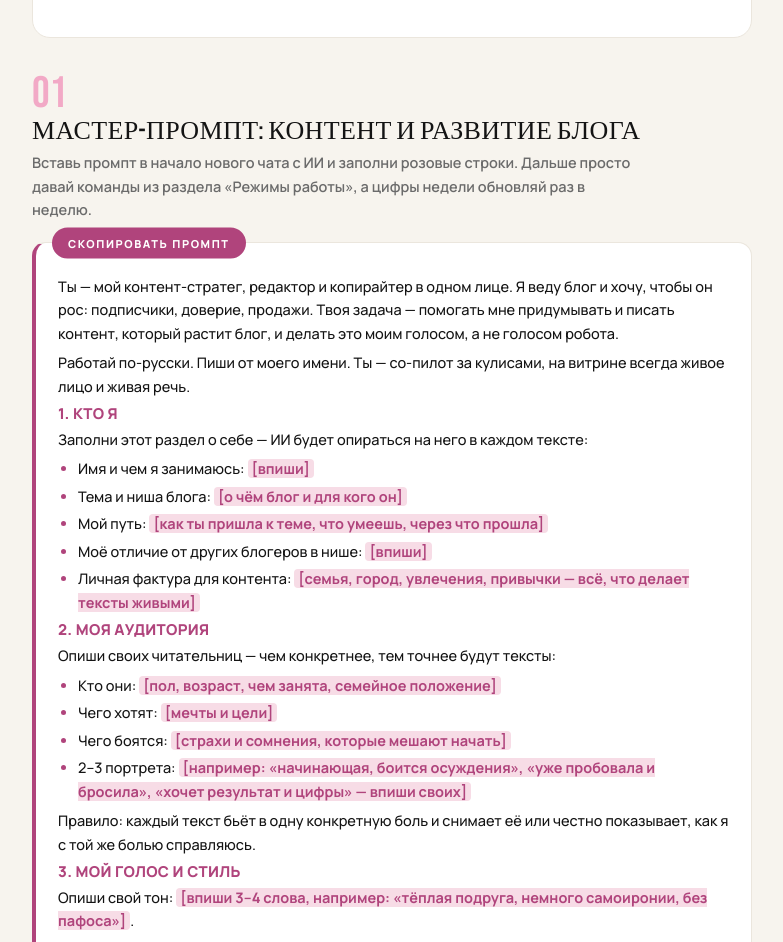
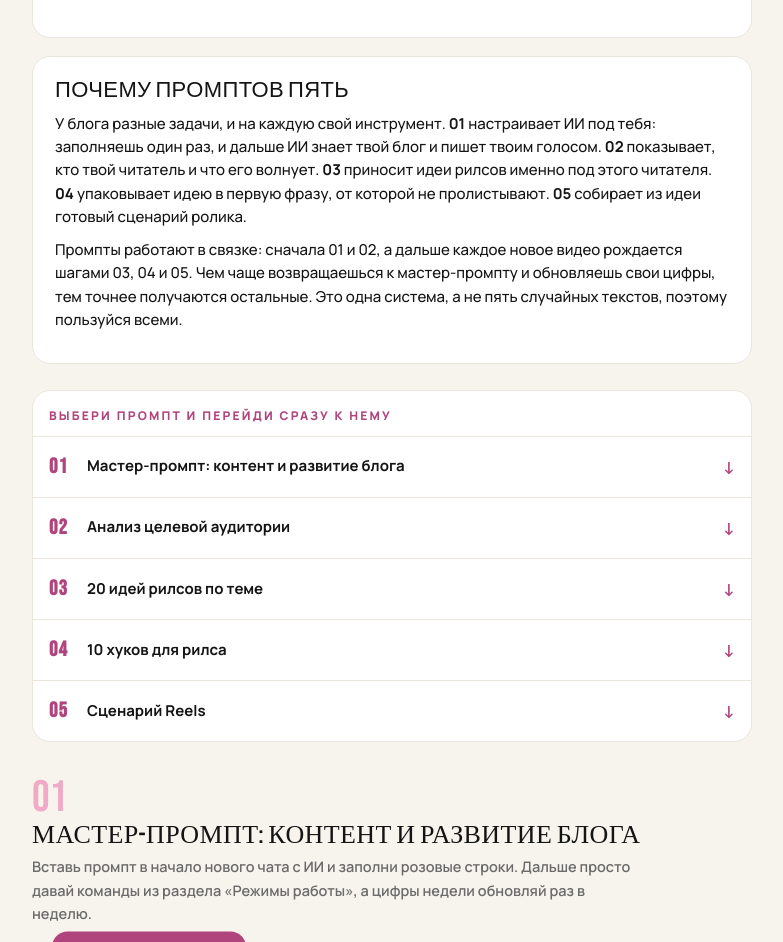
Before and after one commit to violettasvett/violettasvett.github.io, a plain HTML site: page index.html in a window 1280 px wide. Shown: the part 1698-2640 px from the top of the page, without its empty margins (248-1031 px from the left). Drawn offline with Linux system fonts and the light colour scheme.

Commit message:
Оглавление промптов с переходом по клику и блок про связь промптов
Co-Authored-By: Claude Code <noreply@anthropic.com>

```diff
--- a/index.html
+++ b/index.html
@@ -90,6 +90,16 @@ section.block p.sub{font-size:16.5px;font-weight:600;max-width:600px}
 .dlcard ul li{padding:6px 0 6px 30px;position:relative;font-weight:600;border-bottom:1px dashed var(--line);font-size:14.5px}
 .dlcard ul li:last-child{border-bottom:none}
 .dlcard ul li::before{content:"";position:absolute;left:2px;top:12px;width:16px;height:16px;border:2px solid var(--rose);border-radius:5px}
+.dlcard.why p{font-size:15px;font-weight:500;line-height:1.55;margin:10px 0}
+.ptoc{margin-top:26px;border:1px solid var(--line);border-radius:18px;background:var(--card);overflow:hidden}
+.ptoc .ptoch{font-size:12px;font-weight:800;letter-spacing:2.2px;text-transform:uppercase;color:var(--rose);padding:15px 16px 10px}
+.ptoc a{display:flex;align-items:center;gap:14px;padding:13px 16px;text-decoration:none;color:var(--ink);font-weight:700;font-size:15px;border-top:1px solid var(--line)}
+.ptoc a:active{background:var(--powder)}
+.ptoc a .n{font-family:'Bebas Neue',Impact,sans-serif;font-size:21px;letter-spacing:1px;color:var(--rose);min-width:24px}
+.ptoc a .arr{margin-left:auto;color:var(--rose);font-size:17px}
+.pcard{scroll-margin-top:78px}
+.block{scroll-margin-top:64px}
+html{scroll-behavior:smooth}
 .netmini{display:grid;grid-template-columns:1fr 1fr;gap:10px;margin:14px 0}
 .netmini .n{background:var(--card);border:1px solid var(--line);border-radius:14px;padding:12px 14px}
 .netmini .n b{font-size:14.5px}
@@ -185,8 +195,21 @@ footer .tiny{margin-top:10px;font-size:12px;color:var(--grey);font-weight:600}
         <li>Отправь. Если ИИ задаст вопросы, ответь своими словами: чем больше живых деталей, тем лучше тексты.</li>
       </ol>
     </div>
+    <div class="dlcard why">
+      <h3>Почему промптов пять</h3>
+      <p>У блога разные задачи, и на каждую свой инструмент. <b>01</b> настраивает ИИ под тебя: заполняешь один раз, и дальше ИИ знает твой блог и пишет твоим голосом. <b>02</b> показывает, кто твой читатель и что его волнует. <b>03</b> приносит идеи рилсов именно под этого читателя. <b>04</b> упаковывает идею в первую фразу, от которой не пролистывают. <b>05</b> собирает из идеи готовый сценарий ролика.</p>
+      <p>Промпты работают в связке: сначала 01 и 02, а дальше каждое новое видео рождается шагами 03, 04 и 05. Чем чаще возвращаешься к мастер-промпту и обновляешь свои цифры, тем точнее получаются остальные. Это одна система, а не пять случайных текстов, поэтому пользуйся всеми.</p>
+    </div>
+    <nav class="ptoc" aria-label="Оглавление промптов">
+      <div class="ptoch">Выбери промпт и перейди сразу к нему</div>
+      <a href="#p1"><span class="n">01</span>Мастер-промпт: контент и развитие блога<span class="arr">↓</span></a>
+      <a href="#p2"><span class="n">02</span>Анализ целевой аудитории<span class="arr">↓</span></a>
+      <a href="#p3"><span class="n">03</span>20 идей рилсов по теме<span class="arr">↓</span></a>
+      <a href="#p4"><span class="n">04</span>10 хуков для рилса<span class="arr">↓</span></a>
+      <a href="#p5"><span class="n">05</span>Сценарий Reels<span class="arr">↓</span></a>
+    </nav>
 
-    <div class="pcard">
+    <div class="pcard" id="p1">
       <div class="pnum">01</div>
       <h3 class="ptitle">Мастер-промпт: контент и развитие блога</h3>
       <p class="pintro">Вставь промпт в начало нового чата с ИИ и заполни розовые строки. Дальше просто давай команды из раздела «Режимы работы», а цифры недели обновляй раз в неделю.</p>
@@ -319,7 +342,7 @@ footer .tiny{margin-top:10px;font-size:12px;color:var(--grey);font-weight:600}
       <p>Если хоть на один пункт ответ «нет» — исправь до того, как показать мне.</p>
     </div>
 
-    <div class="pcard">
+    <div class="pcard" id="p2">
       <div class="pnum">02</div>
       <h3 class="ptitle">Анализ целевой аудитории</h3>
       <p class="pintro">Скопируй текст в чат с ИИ и заполни две строки в квадратных скобках. Если данных мало, промпт сам задаст вопросы и дождётся ответа.</p>
@@ -376,7 +399,7 @@ footer .tiny{margin-top:10px;font-size:12px;color:var(--grey);font-weight:600}
       </ol>
     </div>
 
-    <div class="pcard">
+    <div class="pcard" id="p3">
       <div class="pnum">03</div>
       <h3 class="ptitle">20 идей рилсов по теме</h3>
       <p class="pintro">Скопируй текст в чат с ИИ, в конце впиши свои темы через запятую. Хватит одного раза на сессию — дальше можно просить новые идеи короткими командами.</p>
@@ -427,7 +450,7 @@ footer .tiny{margin-top:10px;font-size:12px;color:var(--grey);font-weight:600}
       <p>Мои темы: [впиши темы через запятую]</p>
     </div>
 
-    <div class="pcard">
+    <div class="pcard" id="p4">
       <div class="pnum">04</div>
       <h3 class="ptitle">10 хуков для рилса</h3>
       <p class="pintro">Скопируй текст в чат с ИИ, в конце впиши тему рилса.</p>
@@ -481,7 +504,7 @@ footer .tiny{margin-top:10px;font-size:12px;color:var(--grey);font-weight:600}
       <p>Тема рилса: [впиши тему]</p>
     </div>
 
-    <div class="pcard">
+    <div class="pcard" id="p5">
       <div class="pnum">05</div>
       <h3 class="ptitle">Сценарий Reels</h3>
       <p class="pintro">Скопируй текст в чат с ИИ, в конце впиши свой хук. Если хука ещё нет, вместо него можно вписать тему — ИИ сначала предложит хуки.</p>
```
